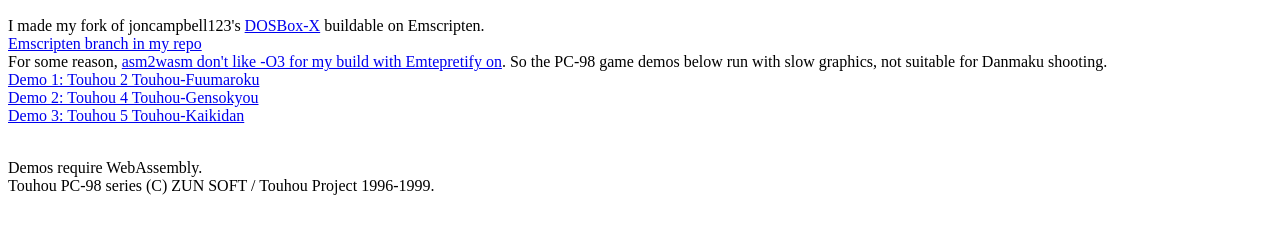
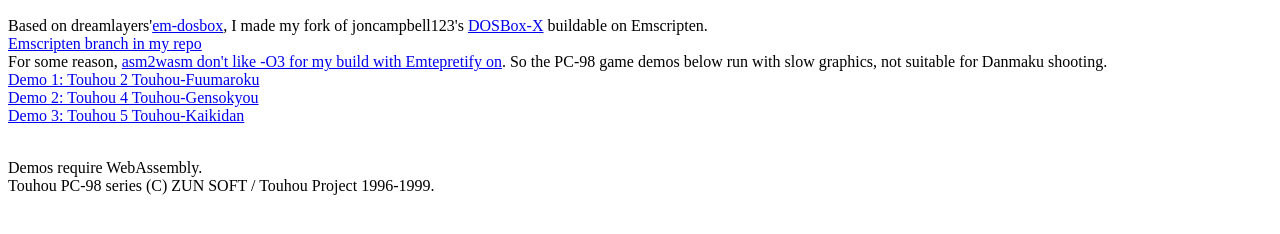
Before and after one commit to yksoft1/yksoft1.github.io, a plain HTML site: page dosboxxem-demo/index.html in a window 1280 px wide. Shown: the part 96-330 px from the top of the page. Drawn offline with Linux system fonts and the light colour scheme.

Commit message:
Add credit of em-dosbox.

```diff
--- a/dosboxxem-demo/index.html
+++ b/dosboxxem-demo/index.html
@@ -6,7 +6,7 @@
 		<h1>yksoft1's github.io page</h1>
 		<h2>DOSBox-X on Emscripten</h2>
 		<p>
-			I made my fork of joncampbell123's <a href="https://github.com/joncampbell123/dosbox-x/">DOSBox-X</a> buildable on Emscripten.<br />
+			Based on dreamlayers'<a href="https://github.com/dreamlayers/em-dosbox">em-dosbox</a>, I made my fork of joncampbell123's <a href="https://github.com/joncampbell123/dosbox-x/">DOSBox-X</a> buildable on Emscripten.<br />
 			<a href="https://github.com/yksoft1/dosbox-x-vanilla-sdl/tree/emscripten">Emscripten branch in my repo</a><br />
 			For some reason, <a href="https://github.com/kripken/emscripten/issues/7123">asm2wasm don't like -O3 for my build with Emtepretify on</a>. So the PC-98 game demos below run with slow graphics, not suitable for Danmaku shooting.<br />
 
```
